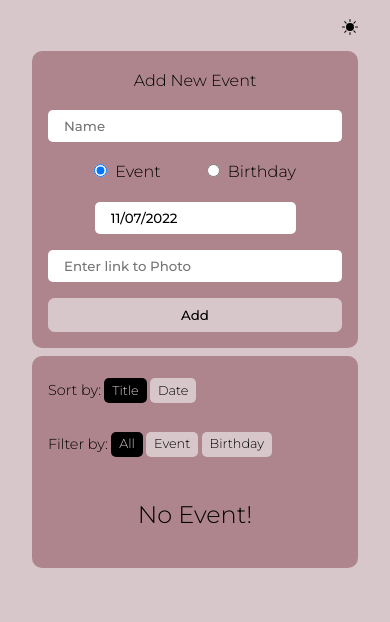
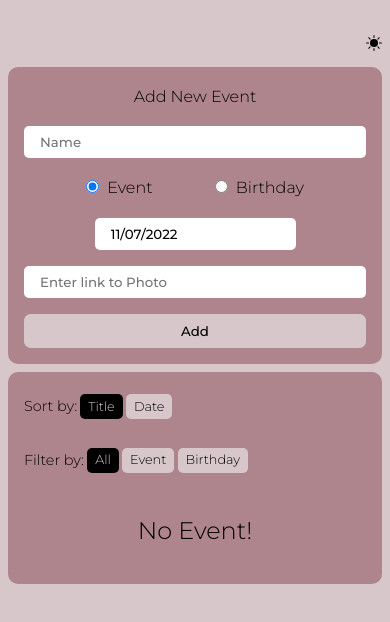
Before and after one commit to anysofronova/react-ts-birthday-reminder, a React (Create React App) app: page / in a window 390 px wide. Shown: the top 622 px of the page. Built offline with nearby package versions, Linux system fonts and the light colour scheme.

Commit message:
css refactoring

```diff
--- a/src/index.scss
+++ b/src/index.scss
@@ -81,4 +81,7 @@ body {
   .container {
     max-width: 100%;
   }
+  .App {
+    padding: 2rem 0.5rem;
+  }
 }
```
